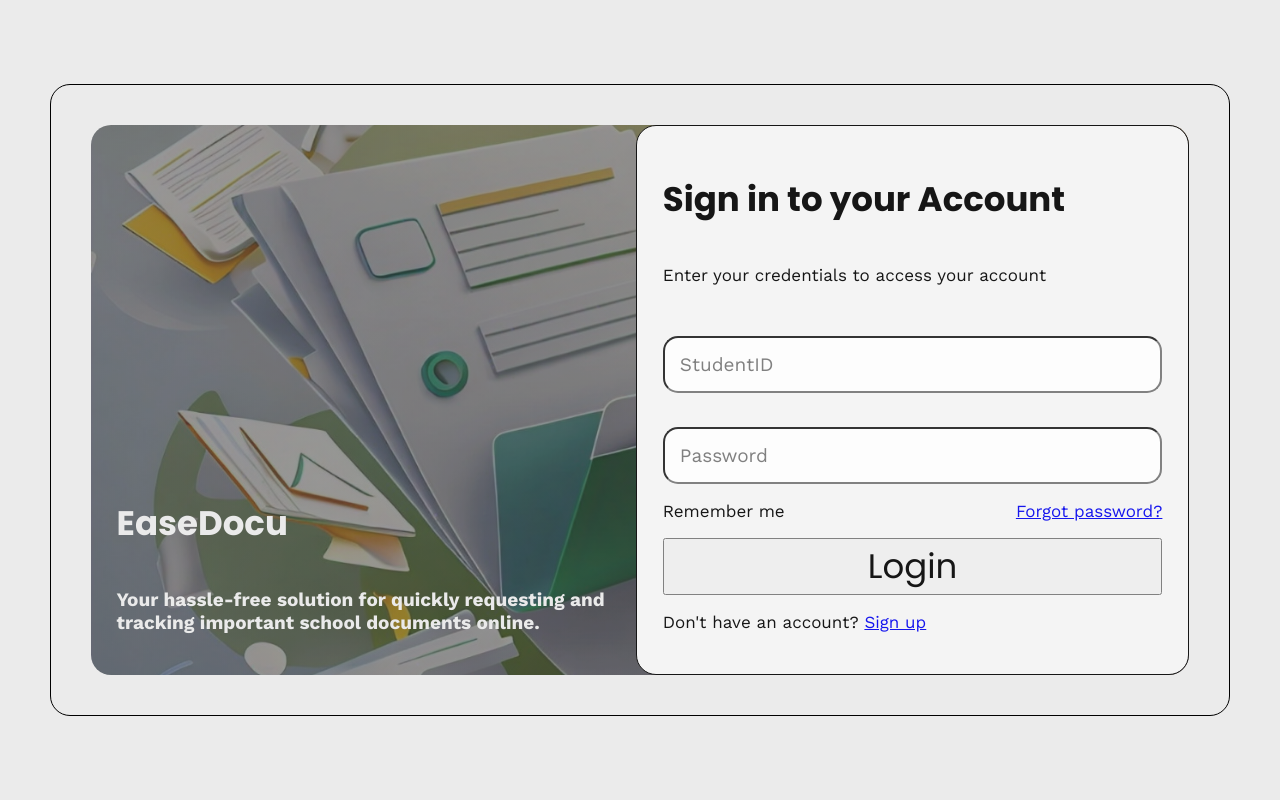
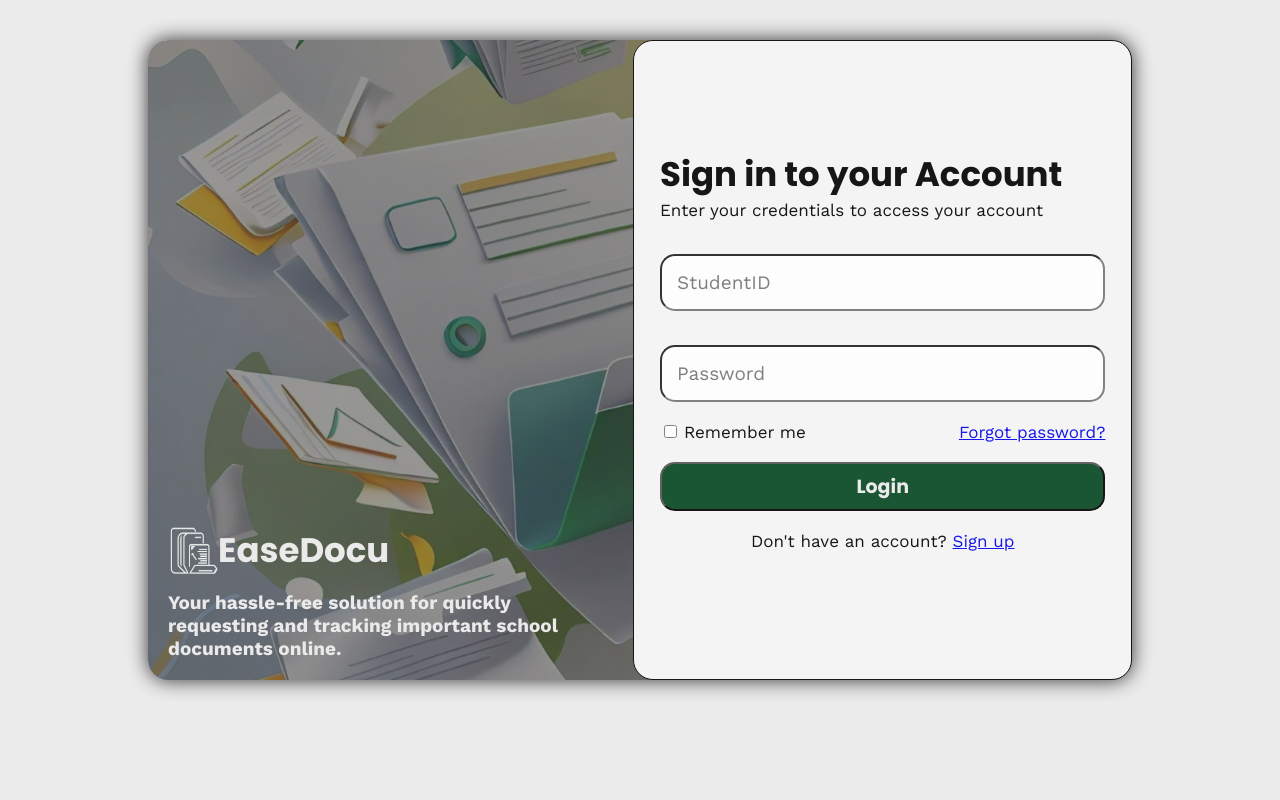
Before and after one commit to justinenorie/EaseDocu, a PHP site: page /views/student/login.php in a window 1280 px wide. Run offline with PHP 8.4, Linux system fonts and the light colour scheme.

Commit message:
need to finalize

```diff
--- a/views/student/login.php
+++ b/views/student/login.php
@@ -13,7 +13,10 @@
     <div class="container">
         <div class="login-container">
             <div class="description">
-                <h1>EaseDocu</h1>
+                <div class="EaseDocu">
+                    <img src="../../public/images/icons/logo-white.png" alt="EaseDocu Logo" class="logo">
+                    <h1>EaseDocu</h1>
+                </div>
                 <h2>Your hassle-free solution for quickly requesting and tracking important school documents online.</h2>
             </div>
             <div class="login-form">
@@ -25,12 +28,17 @@
                         <input type="password" name="password" placeholder="Password" required>
                     </div>
                     <div class="remember">
-                        <p>Remember me</p>
+                        <div class="checkbox-container">
+                            <input type="checkbox" name="remember" id="remember">
+                            <label for="remember">Remember me</label>
+                        </div>
                         <p><a href="#">Forgot password?</a></p>
                     </div>
-                    <button class="btn" type="submit">Login</button>
+                    <button class="btns" type="submit">Login</button>
                 </form>
-                <p>Don't have an account? <a href="signup.php">Sign up</a></p>
+                <div class="signupPanel">
+                    <p>Don't have an account? <a href="signup.php">Sign up</a></p>
+                </div>
             </div>
         </div>
     </div>
--- a/views/student/loginStyles.css
+++ b/views/student/loginStyles.css
@@ -3,7 +3,7 @@ body {
     display: flex;
     align-items: center;
     justify-content: center;
-    min-height: 100vh;
+
     margin: 0;
     padding: 0;
 }
@@ -12,9 +12,8 @@ body {
     display: flex;
     align-items: center;
     justify-content: center;
-    width: 100%;
+    width: 80%;
     max-width: 100%;
-    border: solid 1px black;
     border-radius: 20px;
     padding: 40px;
     margin: 50px;
@@ -29,10 +28,12 @@ body {
     background-repeat: no-repeat;
     opacity: 0.9;
     width: 100%;
-    height: 100%;
+    height: 80vh; /* 800px is roughly equivalent to 100vh */
     display: flex;
     flex-direction: column;
     border-radius: 20px;
+    box-shadow: 0 0 20px var(--DARKBG);
+    justify-content: space-between;
 }
 
 .description {
@@ -42,6 +43,17 @@ body {
     color: var(--TEXTLIGHT);
     padding-left: 2vw;
     padding-bottom: 2vw;
+    gap: 15px;
+}
+
+.EaseDocu {
+    display: flex;
+    flex-direction: row;
+}
+
+.logo {
+    width: 50px; /* Adjust size as needed */
+    height: auto;
 }
 
 .login-form {
@@ -68,7 +80,7 @@ h1 {
     width: 100%;
 }
 
-input{
+.inputs input{
     padding: 15px;
     font-size: var(--SUBHEADER);
     font-family: var(--WORK-SANS);
@@ -86,32 +98,67 @@ p{
     font-family: var(--WORK-SANS);
 }
 
-.remember{
+.remember {
     display: flex;
-    flex-direction: row;
+    margin: 20px 0 20px 0;
     justify-content: space-between;
+    align-items: flex-end;
 }
 
-.btn{
+.checkbox-container {
+    align-content: center;
+}
+
+.checkbox-container label {
+    font-family: var(--WORK-SANS);
+    font-size: var(--BODY);
+}
+
+.btns{
     width: 100%;
     height: auto;
-    font-size: var(--HEADER);
+    font-size: var(--SUBHEADER);
     font-family: var(--POPPINS);
+    border-radius: 15px;
+    background-color: var(--PRIMARY);
+    color: var(--TEXTLIGHT);
+    font-weight: bold;
+    padding: 8px 0 8px 0;
+    transition: all 0.3s ease-in-out;
 }
 
-@media (min-width: 600px) {
+.btns:hover{
+    background-color: var(--ACCENT);
+    color: var(--TEXTDARK);
+    font-weight: bold;
+}
+
+.signupPanel{
+    margin: 20px 0 20px 0;
+    text-align: center;
+}
+
+h1, h2, p {
+    margin: 0;
+}
+
+
+@media (min-width: 700px) {
     .container {
         flex-direction: row;
+        margin: 20px;
+        padding: 20px;
     }
 
     .login-container {
         flex-direction: row;
+
     }
 
     .description {
         flex: 1;
         text-align: left;
-        margin-right: 20px;
+        padding: 20px;
     }
 
     .login-form {
```
